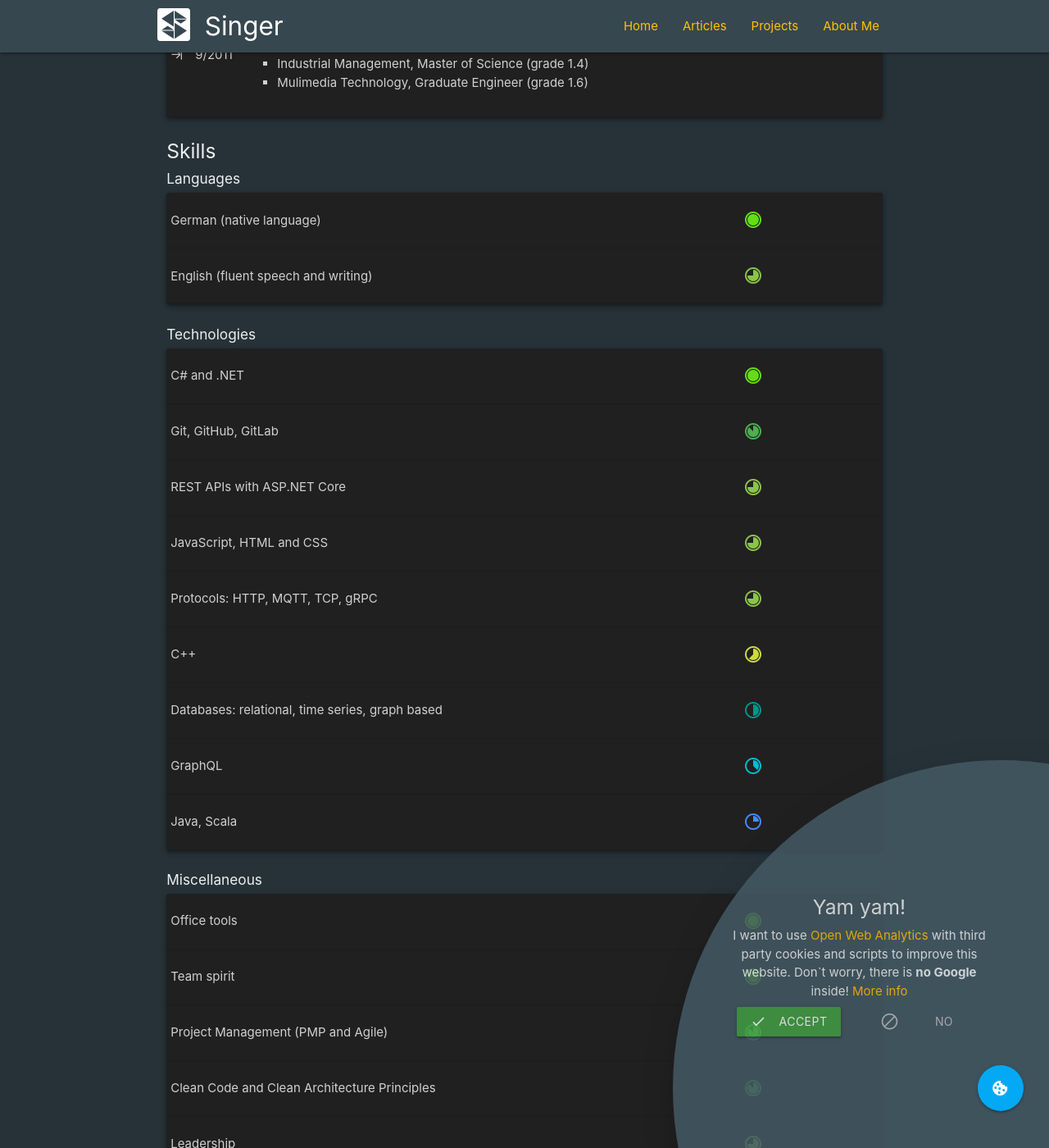
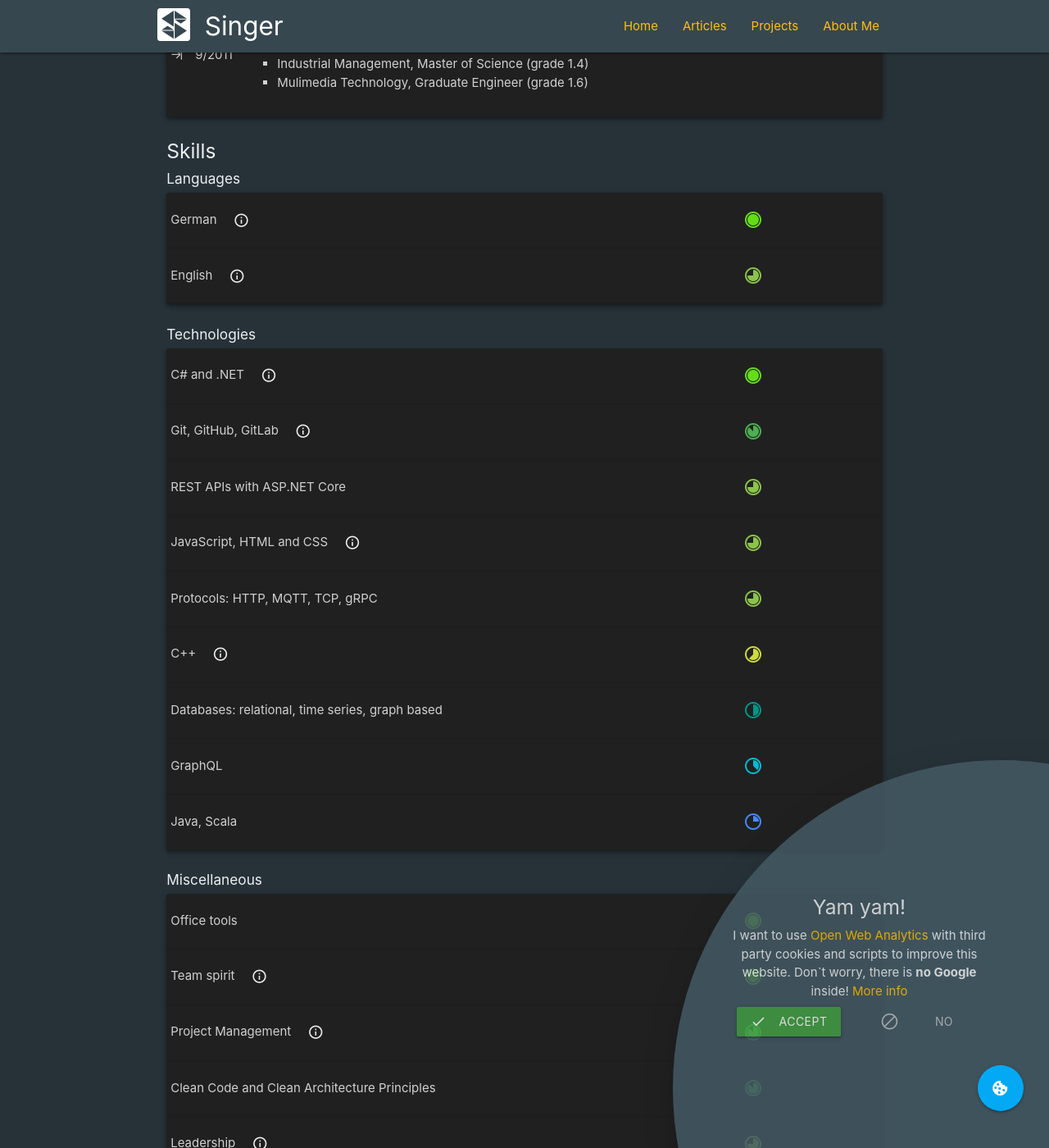
Before and after one commit to adriansinger87/adriansinger87.github.io, a Jekyll site: the page built from vitae.html, in a window 1280 px wide and 1400 px high, scrolled down 1238 px. Shown: the whole window at 82% size. Built offline with Jekyll 4.4.1, drawn with Linux system fonts in a browser that asks for light colours; nearby versions of some CDN libraries; part of the change alters nothing that is shown.

Commit message:
skills description improved

```diff
--- a/_includes/vitae/skills.html
+++ b/_includes/vitae/skills.html
@@ -1,4 +1,8 @@
-<td v-text="skill.name"></td>
+<td>
+  <span v-text="skill.name"></span>
+  <a v-if="skill.tip" v-bind:data-tip="skill.tip" class="skill-tip btn-flat blue-grey-text text-lighten-5">
+    <i class="mdi mdi-information-outline"></i></a>
+</td>
 <td width="20%">
   <span class="tooltipped" data-position="top" v-bind:data-tooltip="castRateTooltip(skill.rate)">
     <i v-bind:class="castRateMdi(skill.rate)"></i></span>
--- a/_includes/vitae/vitaeView.html
+++ b/_includes/vitae/vitaeView.html
@@ -83,7 +83,7 @@
   <div class="row">
     <div class="col s12">
       <table class="highlight">
-        <tr v-for="skill in langSkills">
+        <tr v-for="(skill, index) in langSkills">
           {% include vitae/skills.html %}
         </tr>
       </table>
@@ -94,7 +94,7 @@
   <div class="row">
     <div class="col s12">
       <table class="highlight">
-        <tr v-for="skill in techSkills">
+        <tr v-for="(skill, index) in techSkills">
           {% include vitae/skills.html %}
         </tr>
       </table>
@@ -105,7 +105,7 @@
   <div class="row">
     <div class="col s12">
       <table class="highlight">
-        <tr v-for="skill in miscSkills">
+        <tr v-for="(skill, index) in miscSkills">
           {% include vitae/skills.html %}
         </tr>
       </table>
--- a/assets/css/theme.css
+++ b/assets/css/theme.css
@@ -392,3 +392,12 @@ g > path {
     list-style-type: square !important;
     margin-left: 2em;
 }
+
+.skill-toast {
+    background-color: #1565c0;
+}
+
+.toast .toast-action {
+    margin-right: -17px !important;
+    color: #eceff1;
+}
--- a/assets/js/cv.js
+++ b/assets/js/cv.js
@@ -33,6 +33,24 @@ $(function () {
     }
 
     function initActions() {
+
+        $(".skill-tip").safeBind(
+            "click", function(event) {
+                var html = "<span>"+ event.currentTarget.dataset.tip +"</span><a class='btn-flat toast-action'>OK</a>";
+                M.toast({
+                    html: html,
+                    classes: "skill-toast",
+                    displayLength: 6000
+                });
+
+                $(".toast-action").safeBind(
+                    "click", function() {
+                        var toast = document.querySelector('.toast');
+                        var toast = M.Toast.getInstance(toast);
+                        toast.dismiss();
+                    });
+        });
+
         $(".download-markdown").safeBind(
             "click", function() {
                 download(markdown, "cv_adrian_singer.md");
@@ -112,17 +130,20 @@ $(function () {
             skills: [
                 {
                     category: LANG_SKILL,
-                    name: "German (native language)",
+                    name: "German",
+                    tip: "native language",
                     rate: 5/5
                 },
                 {
                     category: LANG_SKILL,
-                    name: "English (fluent speech and writing)",
+                    name: "English",
+                    tip: "fluent speech and writing",
                     rate: 4/5
                 },
                 {
                     category: TECH_SKILL,
                     name: "C# and .NET",
+                    tip: "since 2008, includes .NET Framework, .NET Core and .NET Standard",
                     rate: 5/5
                 },
                 {
@@ -133,16 +154,19 @@ $(function () {
                 {
                     category: TECH_SKILL,
                     name: "C++",
+                    tip: "since 2011",
                     rate: 3/5
                 },
                 {
                     category: TECH_SKILL,
                     name: "Git, GitHub, GitLab",
+                    tip: "daily work and API knowledge since 2016",
                     rate: 4.25/5
                 },
                 {
                     category: TECH_SKILL,
                     name: "JavaScript, HTML and CSS",
+                    tip: "including frameworks like jQuery, Angular, VueJS or d3js",
                     rate: 3.75/5
                 },
                 {
@@ -172,7 +196,8 @@ $(function () {
                 },
                 {
                     category: MISC_SKILL,
-                    name: "Project Management (PMP and Agile)",
+                    name: "Project Management",
+                    tip: "includes PMP advanced trainings and Agile workflows",
                     rate: 4.5/5
                 },
                 {
@@ -183,16 +208,19 @@ $(function () {
                 {
                     category: MISC_SKILL,
                     name: "Team spirit",
+                    tip: "strong communication ans supportive skills",
                     rate: 5/5
                 },
                 {
                     category: MISC_SKILL,
                     name: "Leadership",
+                    tip: "leading a DevOps team since 2020",
                     rate: 4/5
                 },
                 {
                     category: MISC_SKILL,
                     name: "2D Graphics and Design",
+                    tip: "Adobe Photoshop, CorelDRAW and Corel PHOTO-PAINT",
                     rate: 3.75/5
                 }
             ]
```
